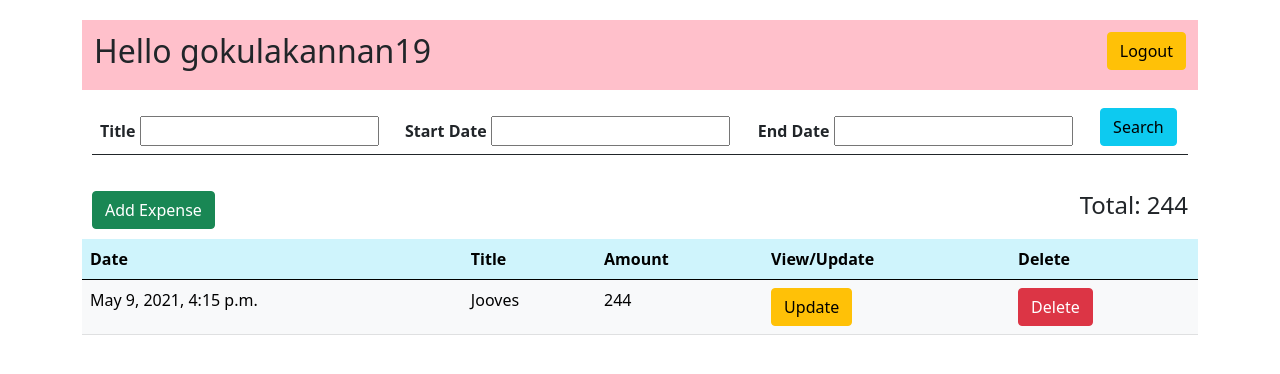
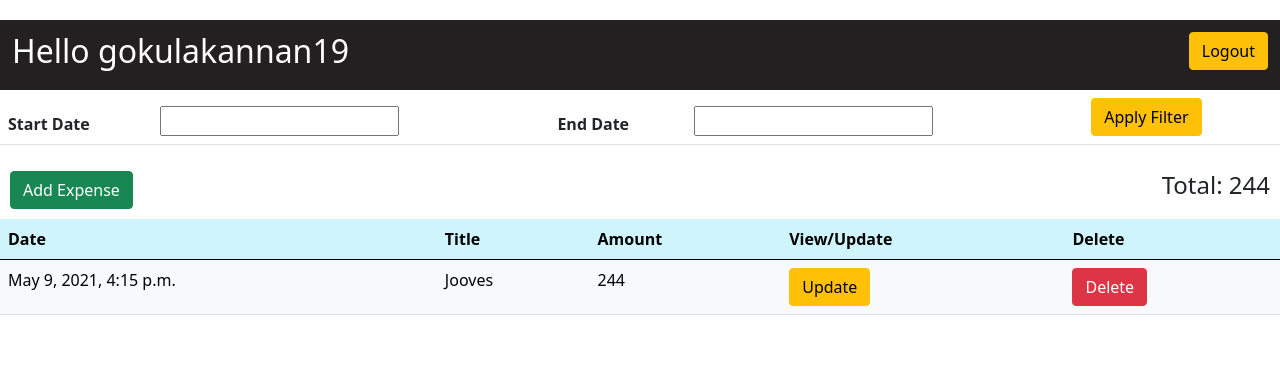
Before and after one commit to gokulakannan19/DJANGO_MONTHLY_EXPENSE_APP, a Django app: page / in a window 1280 px wide. Shown: the top 374 px of the page. Run offline with Django 3.2, Linux system fonts and the light colour scheme; a user stored in the database is signed in; data comes from the database, SQL or seed files in the repository; both versions use the stored data as it was after the commit; lists and menus that the app fills with data are empty.

Commit message:
css and bootstrap added

```diff
--- a/expense/filters.py
+++ b/expense/filters.py
@@ -2,15 +2,26 @@ import django_filters
 from django_filters import CharFilter
 from django_filters import DateFilter
 from .models import *
+from django import forms
+
+
+class DateInput(forms.DateInput):
+    input_type = "date"
 
 
 class ExpenseFilter(django_filters.FilterSet):
     title = CharFilter(field_name="title", lookup_expr='icontains')
 
-    start_date = DateFilter(field_name="date", lookup_expr="gte")
+    start_date = DateFilter(
+        field_name="date", lookup_expr="gte")
     end_date = DateFilter(field_name="date", lookup_expr="lte")
+    inputtype = "date"
 
     class Meta:
         model = Expense
         fields = '__all__'
         exclude = ['user', 'date', 'description', 'amount']
+        widgets = {
+            'start_date': DateInput(),
+            'end_date': DateInput(),
+        }
--- a/expense/templates/expense/base.html
+++ b/expense/templates/expense/base.html
@@ -18,11 +18,15 @@
         justify-content: space-between;
         margin-top:20px;
         padding: 12px;
-        background-color:pink;
+        background-color:rgb(34, 32, 32);
+        color: white
 
     }
 
-    .search-form {
+    .add-filter {
+        display: flex;
+        justify-content: space-between;
+
         padding: 10px;
     }
 
@@ -32,14 +36,32 @@
         padding: 10px;
 
     }
+
+    .header-bar {
+            display: flex;
+            justify-content: space-between;
+            color: #fff;
+            padding: 10px;
+            border-radius: 5px 5px 0 0;
+            background: linear-gradient(90deg, #EEA390 0%, #EB796F 43%, #EB796F 43%);
+        }
+
+    .header-bar a{
+            color: rgb(247, 247, 247);
+            text-decoration: none;
+    }
+
+    .card-body {
+            padding: 20px;
+        }
 </style>
 
 <body>
-<div class="container">
+
     {% block content %}
 
     {% endblock %}
-</div>
+
 <!-- JavaScript Bundle with Popper -->
 <script src="https://cdn.jsdelivr.net/npm/bootstrap@5.0.0/dist/js/bootstrap.bundle.min.js" integrity="sha384-p34f1UUtsS3wqzfto5wAAmdvj+osOnFyQFpp4Ua3gs/ZVWx6oOypYoCJhGGScy+8" crossorigin="anonymous"></script>
 </body>
--- a/expense/templates/expense/home.html
+++ b/expense/templates/expense/home.html
@@ -1,51 +1,34 @@
-{% extends 'expense/base.html' %}
-
-{% block content %}
-
-
-
+{% extends 'expense/base.html' %} {% block content %}
 
 <div class="header">
-
   <h2>Hello {{ request.user }}</h2>
   <form method="POST" action="">
     {% csrf_token %}
-      <input type="submit" class="btn btn-warning" value=Logout>
+    <input type="submit" class="btn btn-warning" value="Logout" />
   </form>
 </div>
 
-
-<div class="search-form">
-  <form method="GET" action="">
-    {% csrf_token %}
 <table class="table">
   <thead>
+    <form action="" method="POST">
+      {% csrf_token %}
       <tr>
-          <th scope="col"><label>Title</label>
-            {{ my_filter.form.title}}</th>
-          <th scope="col"><label>Start Date</label>
-            {{ my_filter.form.start_date}}</th>
-          <th scope="col"><label>End Date</label>
-            {{ my_filter.form.end_date}}</th>
-          <th scope="col"><input class="btn btn-info" type="submit" value="Search"></th>
+        <th scope="col">Start Date</th>
+        <th>{{my_filter.form.start_date}}</th>
+        <th scope="col">End Date</th>
+        <th>{{my_filter.form.end_date}}</th>
+        <th scope="col">
+          <input class="btn btn-warning" type="submit" value="Apply Filter" />
+        </th>
       </tr>
+    </form>
   </thead>
-      <tbody>
-      </tbody>
 </table>
-
-
-  </form>
-</div>
-
 
 <div class="add-expense">
   <a class="btn btn-success" href=" {% url 'add-expense' %} ">Add Expense</a>
   <h4>Total: {{ total }}</h4>
 </div>
-
-
-
 
 <table class="table">
   <thead>
@@ -58,22 +41,27 @@
     </tr>
   </thead>
   <tbody>
-
     {% for expense in expenses %}
 
-
-
     <tr class="table table-light table-striped">
-
       <td>{{ expense.date }}</td>
       <td>{{ expense.title }}</td>
       <td>{{ expense.amount }}</td>
-          <td><a class="btn btn-warning" href=" {% url 'update-expense' expense.id %} ">Update</a></td>
-          <td><a class="btn btn-danger" href=" {% url 'delete-expense' expense.id %} ">Delete</a></td>
+      <td>
+        <a
+          class="btn btn-warning"
+          href=" {% url 'update-expense' expense.id %} "
+          >Update</a
+        >
+      </td>
+      <td>
+        <a class="btn btn-danger" href=" {% url 'delete-expense' expense.id %} "
+          >Delete</a
+        >
+      </td>
     </tr>
     {% endfor %}
   </tbody>
 </table>
 
-
 {% endblock content %}
```
Also changed, not shown: expense/templates/expense/delete_confirm.html (+13 -6 lines), expense/templates/expense/expense_form.html (+12 -5 lines), db.sqlite3. Lines whose indentation alone changed are shown as unchanged.
